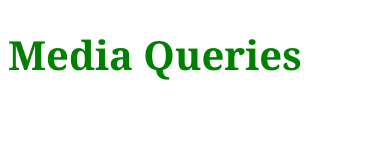
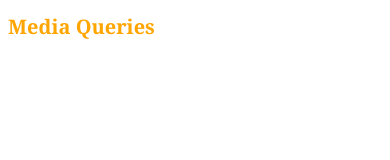
Before and after one commit to rudigigihprabowo07/media-queries, a plain HTML site: page index.html in a window 390 px wide. Drawn offline with Linux system fonts and the light colour scheme.

Commit message:
css: media queries max-width: 500px

```diff
--- a/app.css
+++ b/app.css
@@ -17,3 +17,10 @@ h1 {
         font-size: 40px;
     }
 }
+
+@media (max-width: 500px) {
+    h1 {
+        color: orange;
+        font-size: 20px;
+    }
+}
```
